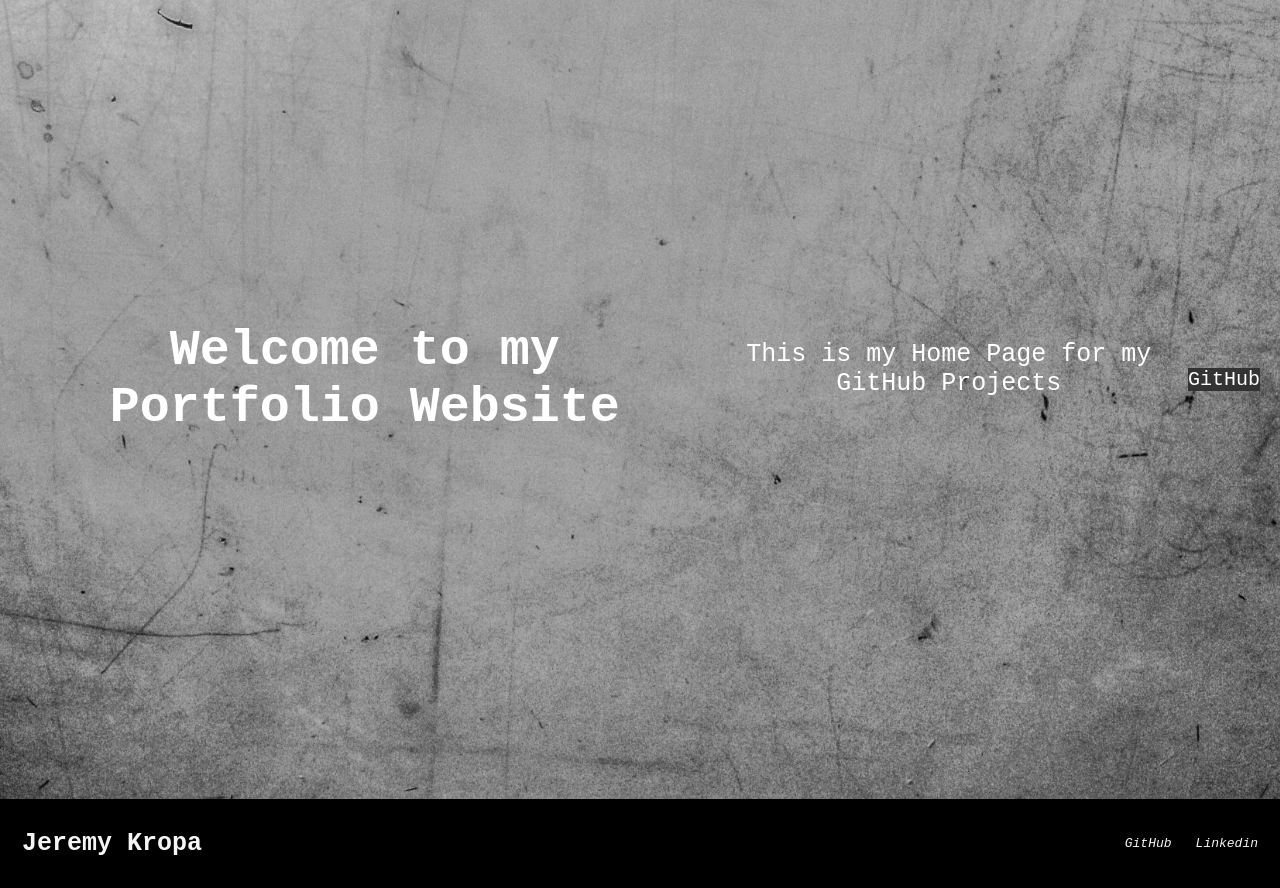
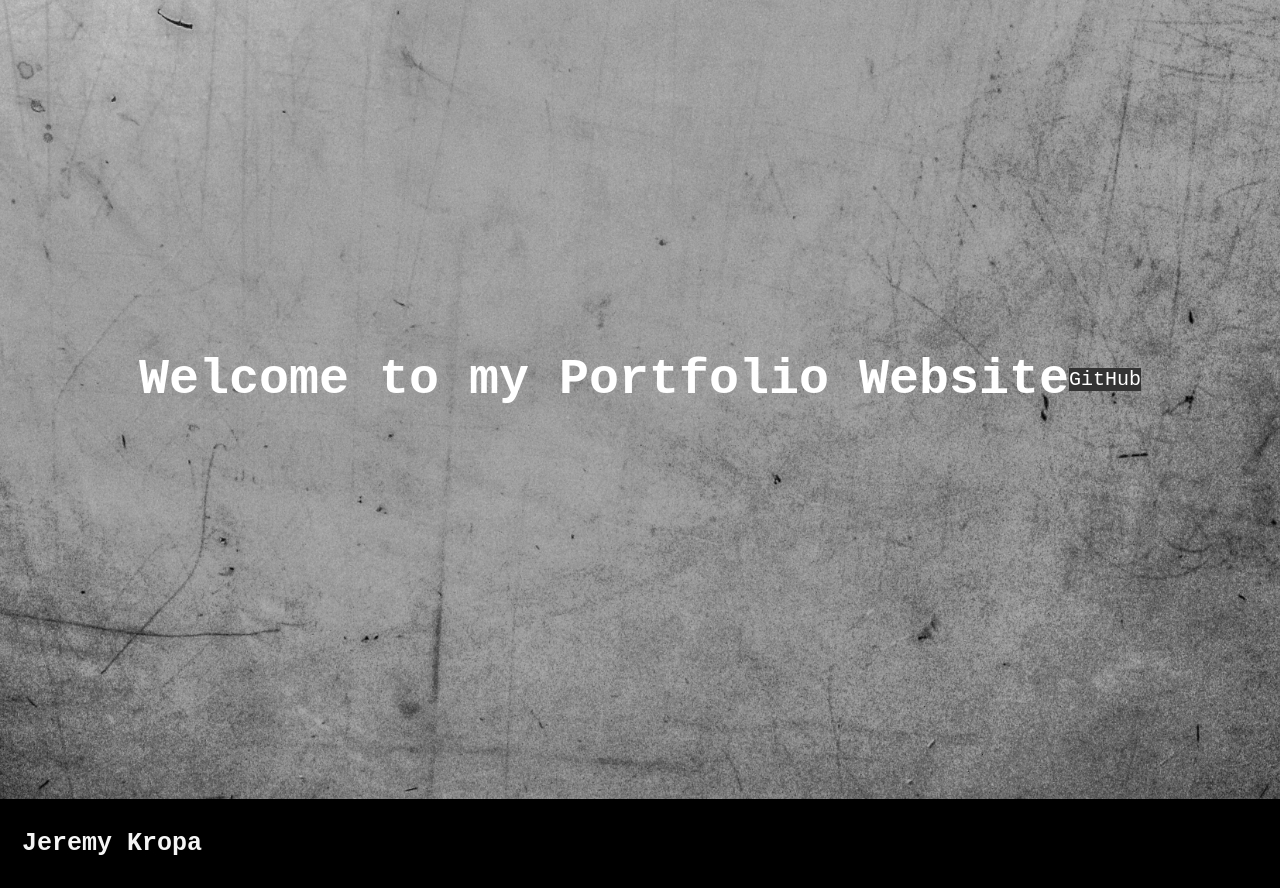
Before and after one commit to Jerkrop/jeremykropa.com_Website, a PHP site: page / in a window 1280 px wide. Shown: the part 90-978 px from the top of the page. Run offline with PHP 8.4, Linux system fonts and the light colour scheme.

Commit message:
Attempt 2 for icons for footer & got rid of text on home page.

```diff
--- a/includes/footer.php
+++ b/includes/footer.php
@@ -3,8 +3,8 @@
 <div class="footer_bottom">
    <a href="index.php" class="logo">Jeremy Kropa</a>
 <div class="footer-right">
-<i class="fa-brands fa-github"><a href="https://github.com/Jerkrop" class="btn">GitHub</a></i>
-<i class="fa-brands fa-linkedin"><a href="https://www.linkedin.com/in/jeremy-kropa" class="btn" >Linkedin</a></i>
+<i class="fa-brands fa-github"><a href="https://github.com/Jerkrop" class="btn"></a></i>
+<i class="fa-brands fa-linkedin"><a href="https://www.linkedin.com/in/jeremy-kropa" class="btn" ></a></i>
 
 
 </div>
--- a/index.php
+++ b/index.php
@@ -37,9 +37,9 @@ session_start();
 
       <h1>Welcome to my Portfolio Website</h1>
 
-      <p>This is my Home Page for my GitHub Projects</p>
+
 <div>
-      <a href="https://github.com/Jerkrop" class="btn" >GitHub</a>
+     <div> <a href="https://github.com/Jerkrop" class="btn" >GitHub</a> </div>
 
    </div>
    </div>
```
